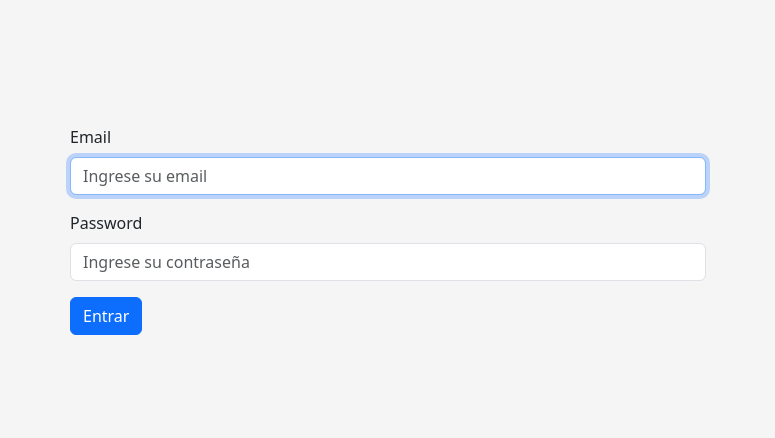
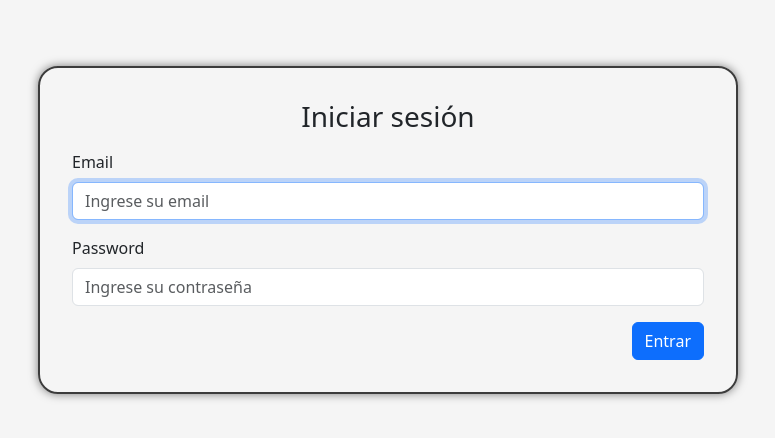
Before and after one commit to mauricio-ach/advertising-campaign-frontend, a React (Vite) app: page /landing in a window 1280 px wide. Shown: the part 170-608 px from the top of the page, without its empty margins (252-1027 px from the left). Built offline with nearby package versions, Linux system fonts and the light colour scheme; no server answers.

Commit message:
refactor: enhance layout and styling for main app, login, and bar components

```diff
--- a/src/App.jsx
+++ b/src/App.jsx
@@ -46,10 +46,10 @@ function MainApp() {
     }, [navigate]);
 
     return (
-        <div className="container mb-5">
+        <div className="container">
             <div><Notfications /></div>
             {isAuthenticated ? (
-                <div className="row">
+                <div className="row mb-5">
                     <div className="col-12">
                         <Bar
                             setIsAuthenticated={setIsAuthenticated}
--- a/src/components/Bar.jsx
+++ b/src/components/Bar.jsx
@@ -1,4 +1,5 @@
 import useLogout from "../hooks/useLogout";
+import "../styles/Bar.css";
 
 const Bar = ({setIsAuthenticated}) => {
 
@@ -8,7 +9,7 @@ const Bar = ({setIsAuthenticated}) => {
     }
 
     return (
-        <div className="container">
+        <div className="container bar-container">
             <div className="row p-3">
                 <div className="col-6">
                     <h4>Bienvenido</h4>
--- a/src/pages/Login.jsx
+++ b/src/pages/Login.jsx
@@ -36,6 +36,9 @@ const Login = ({
     return (
         <div className="login-container">
             <form onSubmit={handleLogin}>
+                <div className='mb-3 text-center'>
+                    <h3>Iniciar sesión</h3>
+                </div>
                 <div className='mb-3'>
                     <label htmlFor="inputEmail1" className="form-label">Email</label>
                     <input
@@ -61,7 +64,9 @@ const Login = ({
                         id="inputPassword"
                     />
                 </div>
-                <button type='submit' className='btn btn-primary'>Entrar</button>
+                <div className='text-end'>
+                    <button type='submit' className='btn btn-primary'>Entrar</button>
+                </div>
             </form>
         </div>
     )
--- /dev/null
+++ b/src/styles/Bar.css
@@ -0,0 +1,11 @@
+.bar-container {
+    margin: 2em 0;
+    border: 2px solid #3C3C3C;
+    box-shadow: 0 0 10px rgba(0, 0, 0, 0.5);
+}
+
+.bar-container .row .col-6 {
+    display: flex;
+    align-items: center;
+    justify-content: center;
+}
--- a/src/styles/Login.css
+++ b/src/styles/Login.css
@@ -10,5 +10,6 @@
     width: 700px;
     padding: 2em;
     border-radius: 20px;
-    background-color: #F5F5F5;
+    border: 2px solid #3C3C3C;
+    box-shadow: 0 0 10px rgba(0, 0, 0, 0.5);
 }
```
